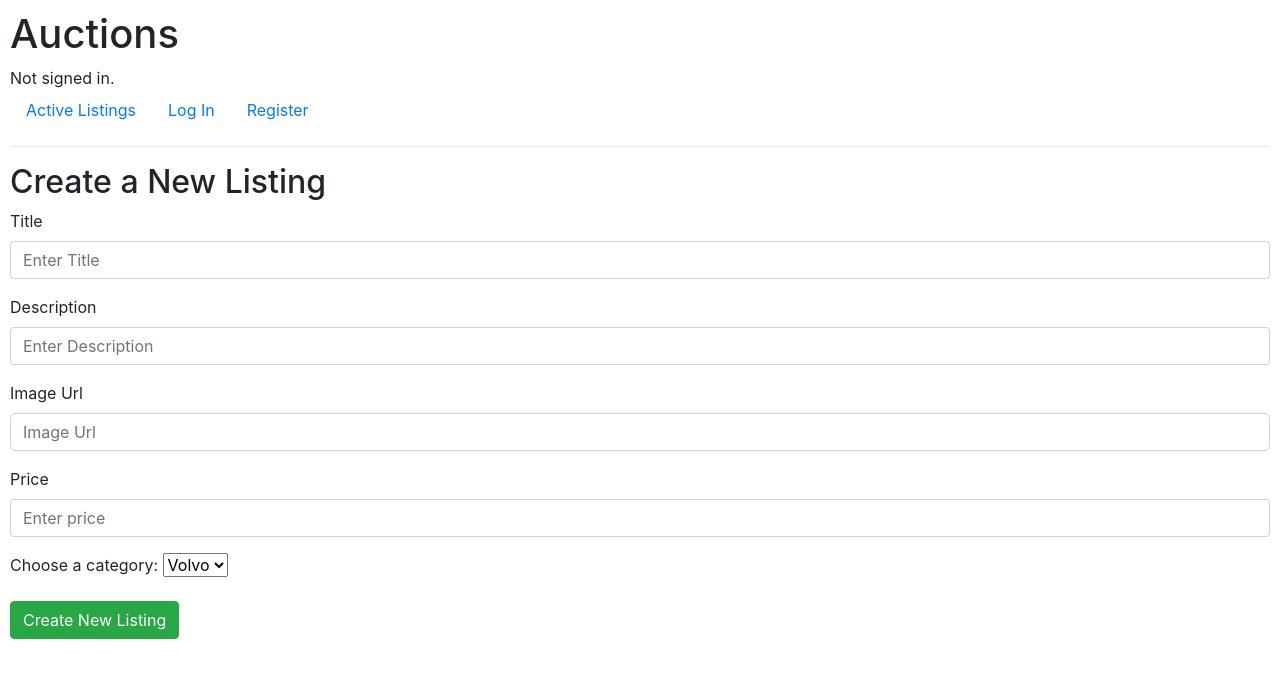
After one commit to Dnatureguy/cs50-commerce, a Django app: page /create in a window 1280 px wide. The commit adds this page. Shown: the top 678 px of the page. Run offline with Django 3.2, Linux system fonts and the light colour scheme; some libraries are stand-ins or nearby versions.

Commit message:
creating a create.html template

```diff
--- a/commerce/auctions/models.py
+++ b/commerce/auctions/models.py
@@ -9,6 +9,9 @@ class User(AbstractUser):
 class Category(models.Model):
     categoryName = models.CharField(max_length=50)
 
+    def __str__(self):
+        return self.categoryName
+
 class Listing(models.Model):
     title = models.CharField(max_length=30)
     description = models.CharField(max_length=300)
@@ -17,3 +20,6 @@ class Listing(models.Model):
     isActive = models.BooleanField(default=True)
     owner = models.ForeignKey(User, on_delete=models.CASCADE, blank=True, null=True, related_name="user")
     category = models.ForeignKey(Category, on_delete=models.CASCADE, blank=True, null=True, related_name="category")
+
+    def __str__(self):
+        return self.title
--- /dev/null
+++ b/commerce/auctions/templates/auctions/create.html
@@ -0,0 +1,40 @@
+{% extends "auctions/layout.html" %}
+
+{% block body %}
+    <h2>Create a New Listing</h2>
+
+    <form action="{% url 'create' %}" method="POST">
+        <div class="mb-3">
+            <label for="title">Title</label>
+            <input type="text" name="title" class="form-control" id="title" placeholder="Enter Title">
+        </div>
+
+        <div class="mb-3">
+            <label for="description">Description</label>
+            <input type="text" name="title" class="form-control" id="description" placeholder="Enter Description">
+        </div>
+
+        <div class="mb-3">
+            <label for="imageurl">Image Url</label>
+            <input type="text" name="imageurl" class="form-control" id="imageurl" placeholder="Image Url">
+        </div>
+
+        <div class="mb-3">
+            <label for="price">Price</label>
+            <input type="number" name="price" class="form-control" id="price" placeholder="Enter price">
+        </div>
+
+        <div class="mb-3">
+            <label for="category">Choose a category:</label>
+            <select name="category" id="category">
+                <option value="volvo">Volvo</option>
+                <option value="volvo">Volvo</option>
+                <option value="volvo">Volvo</option>
+                <option value="volvo">Volvo</option>
+            </select>
+        </div>
+
+        <button type="submit" class="btn btn-success">Create New Listing</button>
+    </form>
+
+{% endblock %}
--- a/commerce/auctions/templates/auctions/layout.html
+++ b/commerce/auctions/templates/auctions/layout.html
@@ -22,6 +22,9 @@
             </li>
             {% if user.is_authenticated %}
                 <li class="nav-item">
+                    <a class="nav-link" href="{% url 'create' %}">Create New Listing</a>
+                </li>
+                <li class="nav-item">
                     <a class="nav-link" href="{% url 'logout' %}">Log Out</a>
                 </li>
             {% else %}
--- a/commerce/auctions/urls.py
+++ b/commerce/auctions/urls.py
@@ -6,5 +6,6 @@ urlpatterns = [
     path("", views.index, name="index"),
     path("login", views.login_view, name="login"),
     path("logout", views.logout_view, name="logout"),
-    path("register", views.register, name="register")
+    path("register", views.register, name="register"),
+    path("create", views.createListing, name="create")
 ]
--- a/commerce/auctions/views.py
+++ b/commerce/auctions/views.py
@@ -4,11 +4,18 @@ from django.http import HttpResponse, HttpResponseRedirect
 from django.shortcuts import render
 from django.urls import reverse
 
-from .models import User
+from .models import User, Category, Listing
 
 
 def index(request):
     return render(request, "auctions/index.html")
+
+def createListing(request):
+    if request.method == "GET":
+        allCategories = Category.objects.all()
+        return render(request, "auctions/create.html", {
+            "categories": allCategories
+        })
 
 
 def login_view(request):
```
Also changed, not shown: commerce/db.sqlite3.
